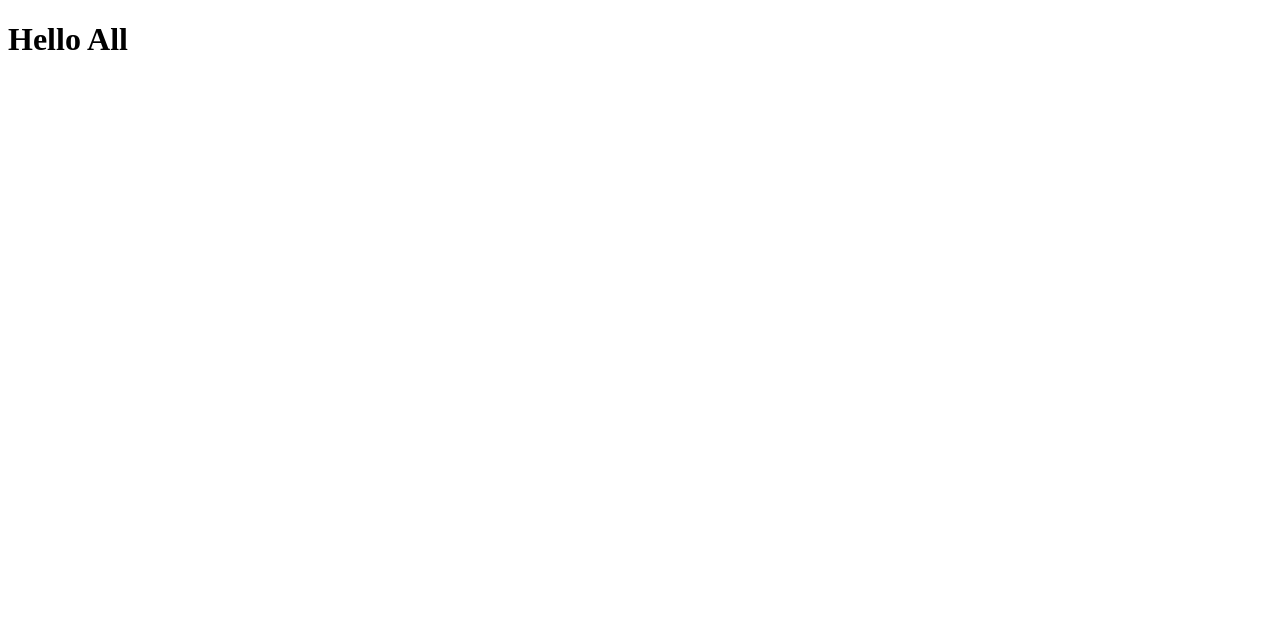
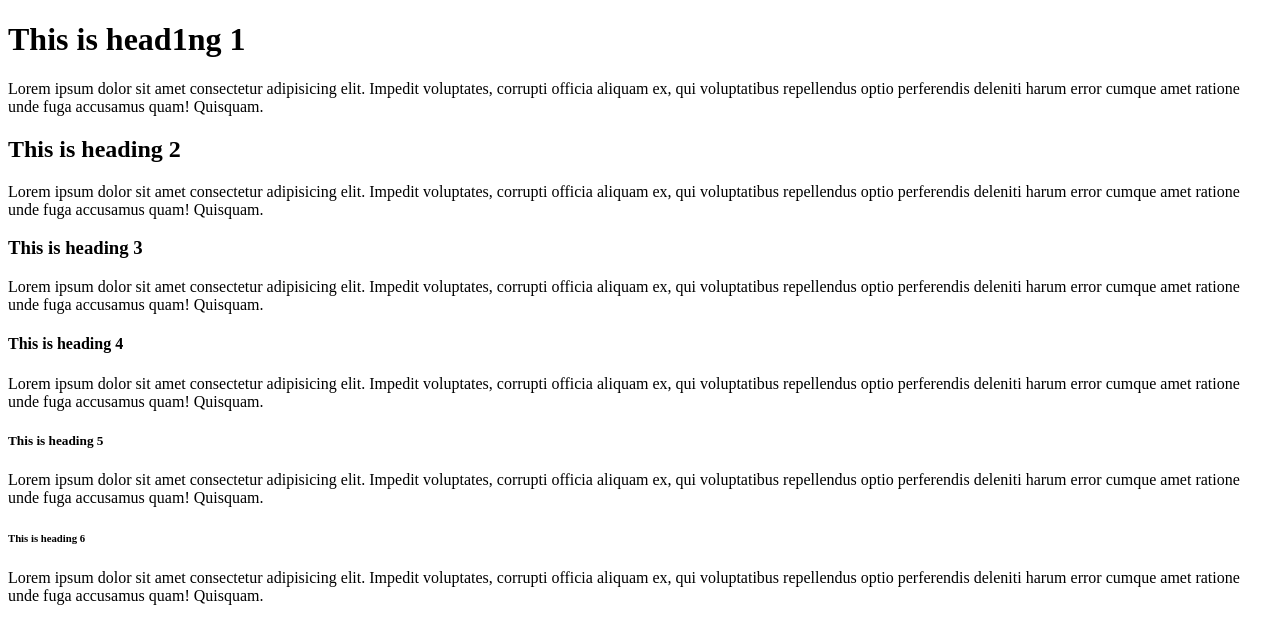
Before and after one commit to samdanahmed/test_rep, a plain HTML site: page index.html in a window 1280 px wide. Drawn offline with Linux system fonts and the light colour scheme.

Commit message:
modfied index.html with p and h1-6 tags

```diff
--- a/index.html
+++ b/index.html
@@ -9,6 +9,17 @@
     <!-- <script src="main.js"></script> -->
 </head>
 <body>
-    <p><h1>Hello All</h1></p>
+    <h1>This is head1ng 1</h1>
+    <p>Lorem ipsum dolor sit amet consectetur adipisicing elit. Impedit voluptates, corrupti officia aliquam ex, qui voluptatibus repellendus optio perferendis deleniti harum error cumque amet ratione unde fuga accusamus quam! Quisquam.</p>
+    <h2>This is heading 2</h2>
+    <p>Lorem ipsum dolor sit amet consectetur adipisicing elit. Impedit voluptates, corrupti officia aliquam ex, qui voluptatibus repellendus optio perferendis deleniti harum error cumque amet ratione unde fuga accusamus quam! Quisquam.</p>
+    <h3>This is heading 3</h3>
+    <p>Lorem ipsum dolor sit amet consectetur adipisicing elit. Impedit voluptates, corrupti officia aliquam ex, qui voluptatibus repellendus optio perferendis deleniti harum error cumque amet ratione unde fuga accusamus quam! Quisquam.</p>
+    <h4>This is heading 4</h4>
+    <p>Lorem ipsum dolor sit amet consectetur adipisicing elit. Impedit voluptates, corrupti officia aliquam ex, qui voluptatibus repellendus optio perferendis deleniti harum error cumque amet ratione unde fuga accusamus quam! Quisquam.</p>
+    <h5>This is heading 5</h5>
+    <p>Lorem ipsum dolor sit amet consectetur adipisicing elit. Impedit voluptates, corrupti officia aliquam ex, qui voluptatibus repellendus optio perferendis deleniti harum error cumque amet ratione unde fuga accusamus quam! Quisquam.</p>
+    <h6>This is heading 6</h6>
+    <p>Lorem ipsum dolor sit amet consectetur adipisicing elit. Impedit voluptates, corrupti officia aliquam ex, qui voluptatibus repellendus optio perferendis deleniti harum error cumque amet ratione unde fuga accusamus quam! Quisquam.</p>
 </body>
 </html>
```
